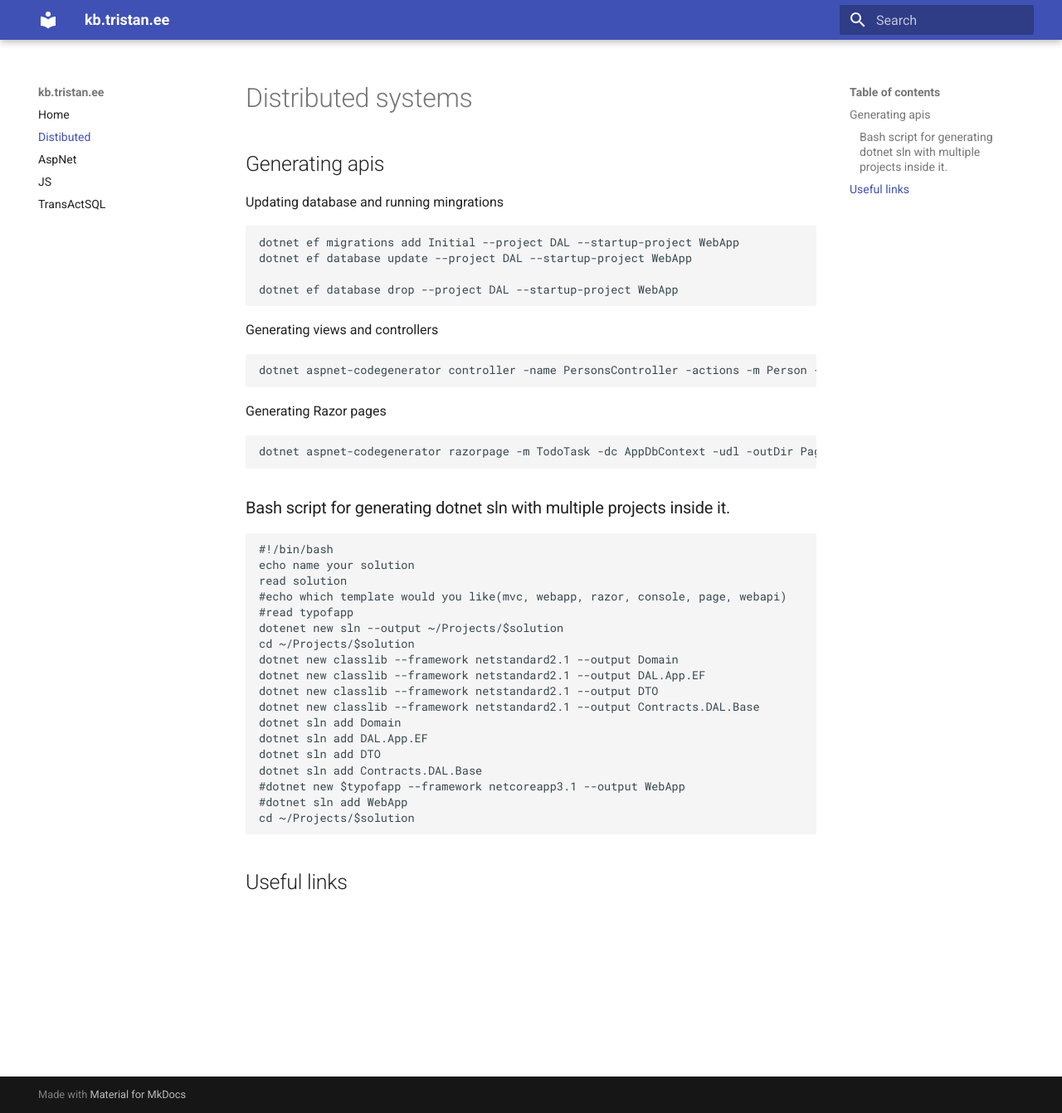
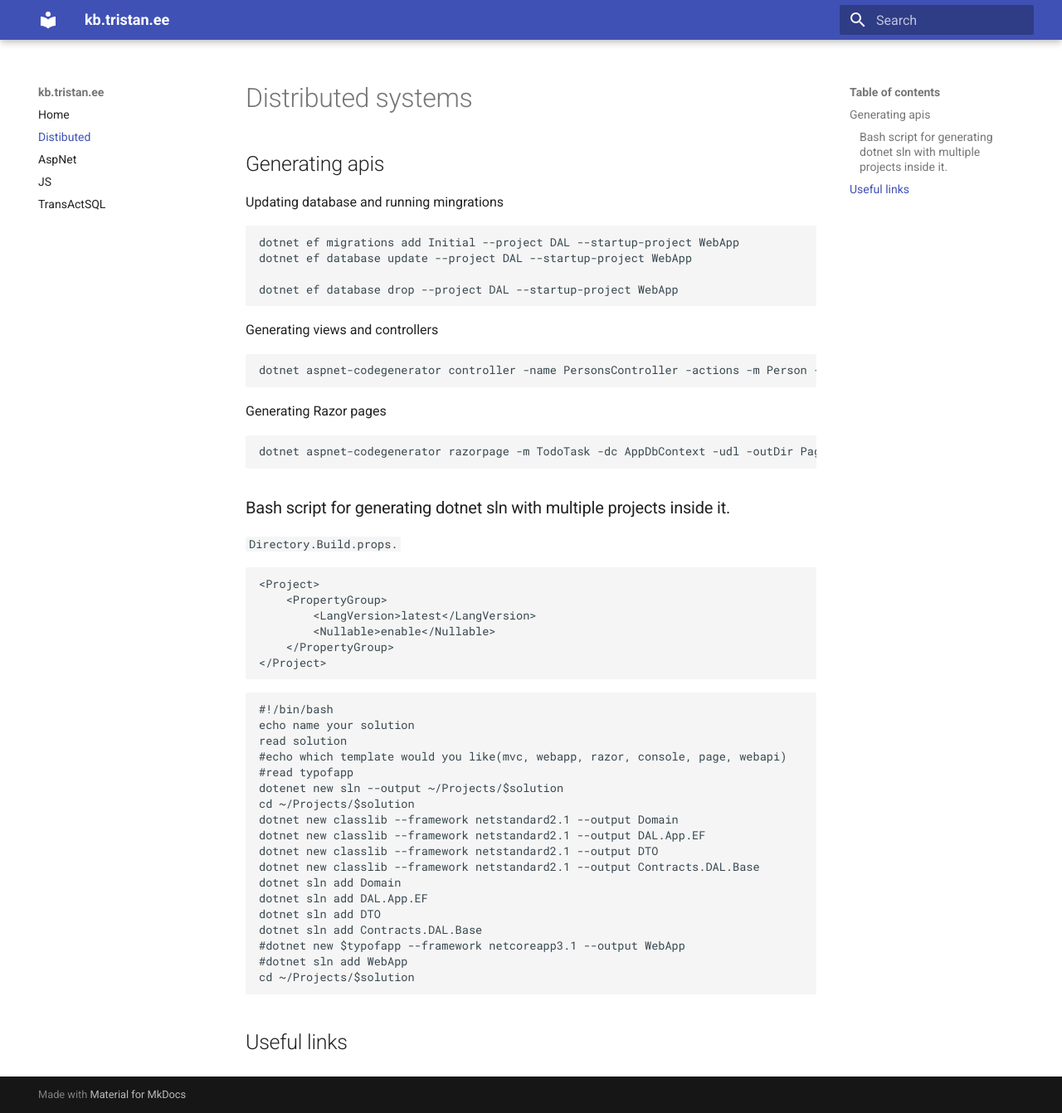
Before and after one commit to tristankrass/docs.tristan.ee, an MkDocs documentation site: the page built from docs/distibuted_systems.md, in a window 1280 px wide and 1342 px high. Shown: the whole window at 83% size. Built offline with MkDocs 1.6.1 and Material for MkDocs 9.7.7, drawn with Linux system fonts in a browser that asks for light colours.

Commit message:
added directory.build.props

````diff
--- a/docs/distibuted_systems.md
+++ b/docs/distibuted_systems.md
@@ -26,6 +26,16 @@ dotnet aspnet-codegenerator razorpage -m TodoTask -dc AppDbContext -udl -outDir
 
 ### Bash script for generating dotnet sln with multiple projects inside it.
 
+`Directory.Build.props.`
+```xml
+<Project>
+    <PropertyGroup>
+        <LangVersion>latest</LangVersion>
+        <Nullable>enable</Nullable>
+    </PropertyGroup>
+</Project>
+```
+
 ```bash
 #!/bin/bash
 echo name your solution
````
Also changed, not shown: docs/TSQL.md (+1 -0 lines).
